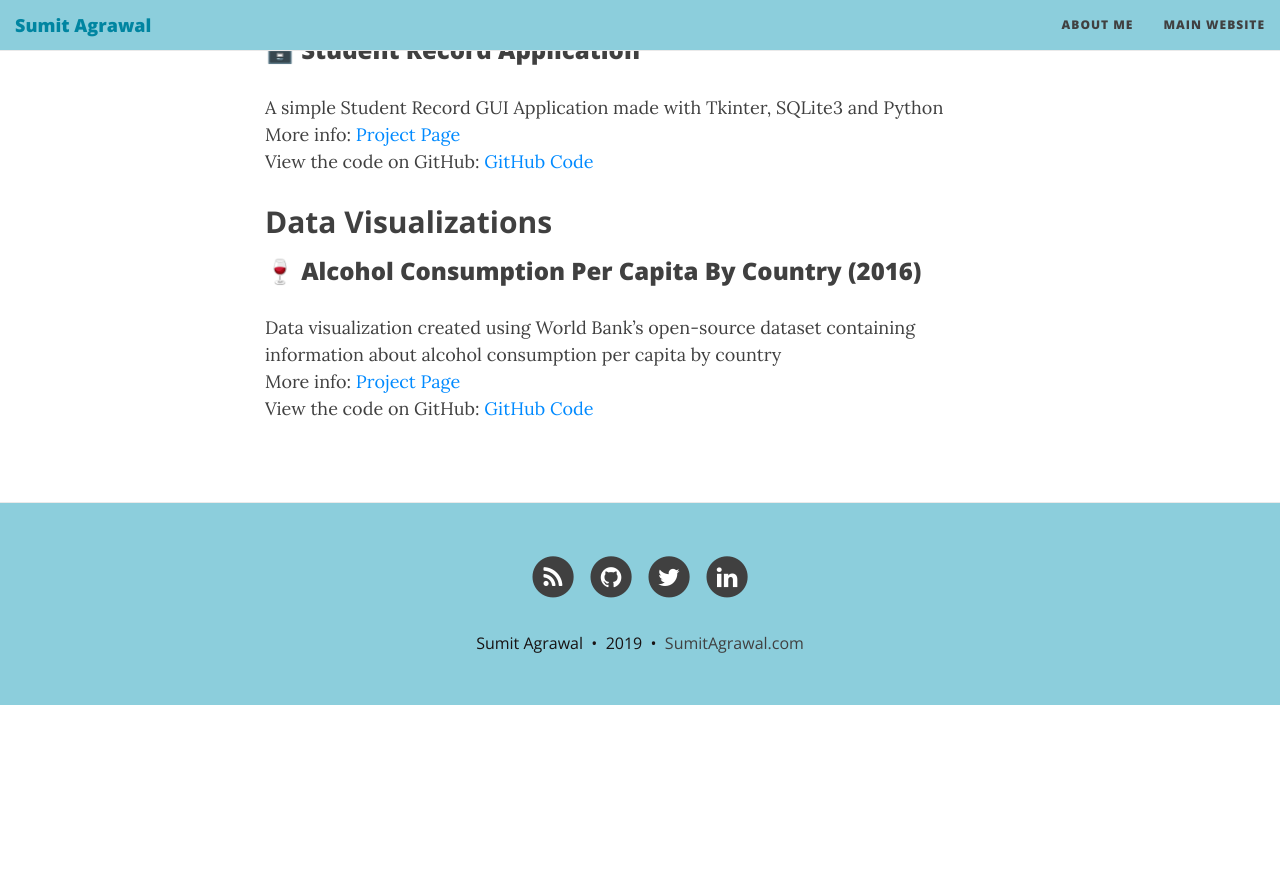
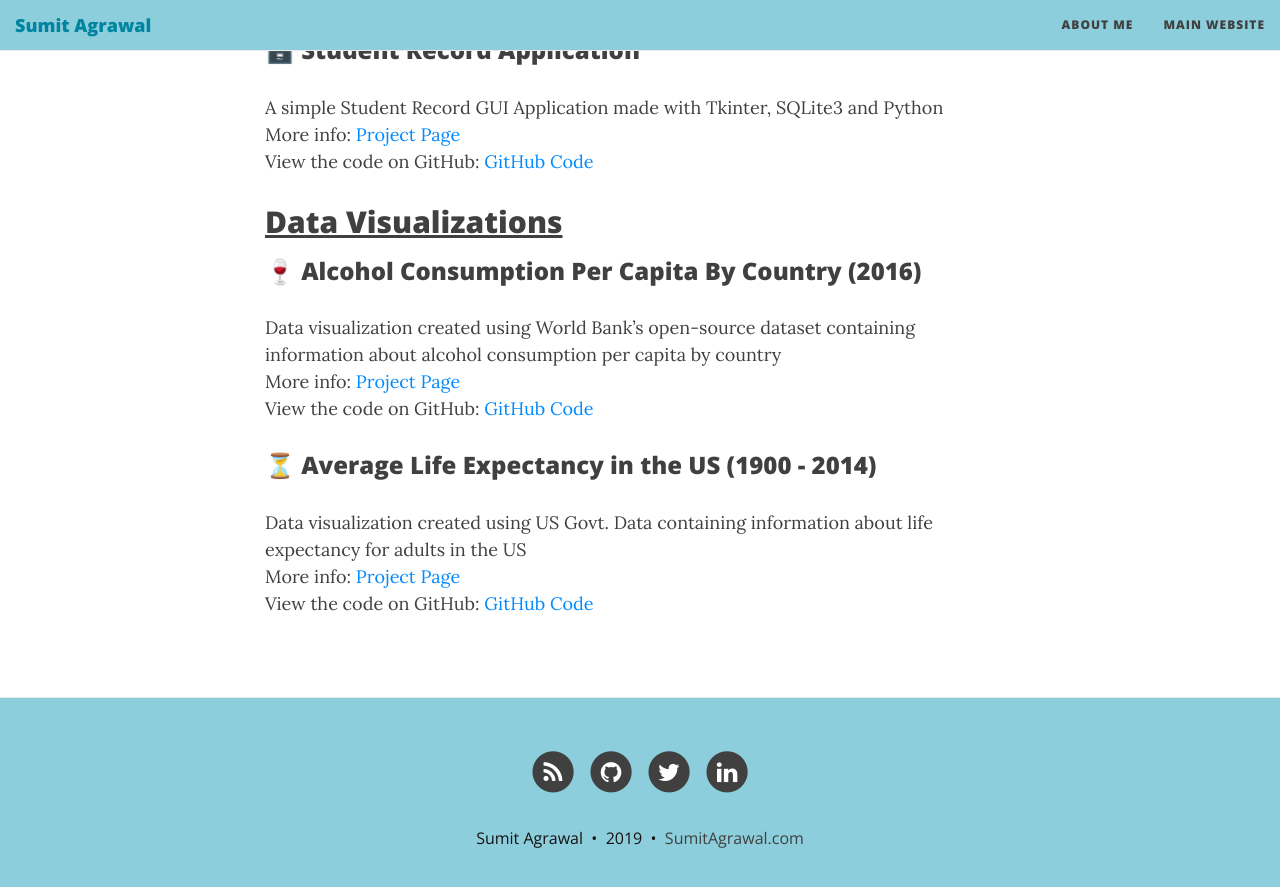
Before and after one commit to SumitAgr/Portfolio, a Jekyll site: the page built from index.md, in a window 1280 px wide and 900 px high, scrolled down 1510 px. Shown: the top 887 px of the window. Built offline with Jekyll 4.4.1, drawn with Linux system fonts in a browser that asks for light colours; nearby versions of some CDN libraries; before the commit the page ends 2215 px from its top, so only the background shows below that.

Commit message:
Update index.md

```diff
--- a/index.md
+++ b/index.md
@@ -61,7 +61,7 @@ More info: [Project Page](https://sumitagr.github.io/Student-Record-Application/
 <br>
 View the code on GitHub: [GitHub Code](https://github.com/SumitAgr/Student-Record-Application)
 
-## __Data Visualizations__
+## <u> Data Visualizations </u>
 
 ### 🍷 Alcohol Consumption Per Capita By Country (2016)
 Data visualization created using World Bank's open-source dataset containing information about alcohol consumption per capita by country
@@ -69,3 +69,10 @@ Data visualization created using World Bank's open-source dataset containing inf
 More info: [Project Page](https://sumitagr.github.io/Alcohol-Consumption-By-Country/)
 <br>
 View the code on GitHub: [GitHub Code](https://github.com/SumitAgr/Alcohol-Consumption-By-Country)
+
+### ⏳ Average Life Expectancy in the US (1900 - 2014)
+Data visualization created using US Govt. Data containing information about life expectancy for adults in the US
+<br>
+More info: [Project Page](https://sumitagr.github.io/Average-Life-Expectancy-in-the-US/)
+<br>
+View the code on GitHub: [GitHub Code](https://github.com/SumitAgr/Average-Life-Expectancy-in-the-US)
```
